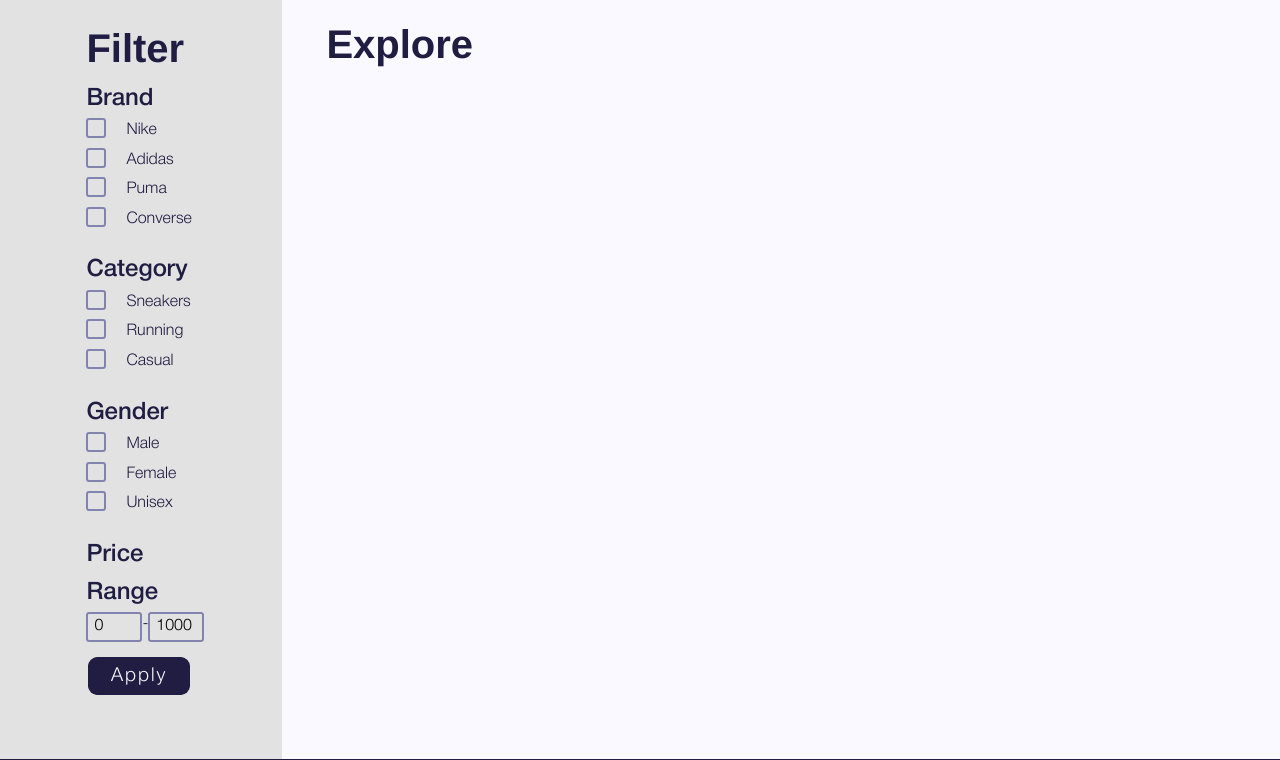
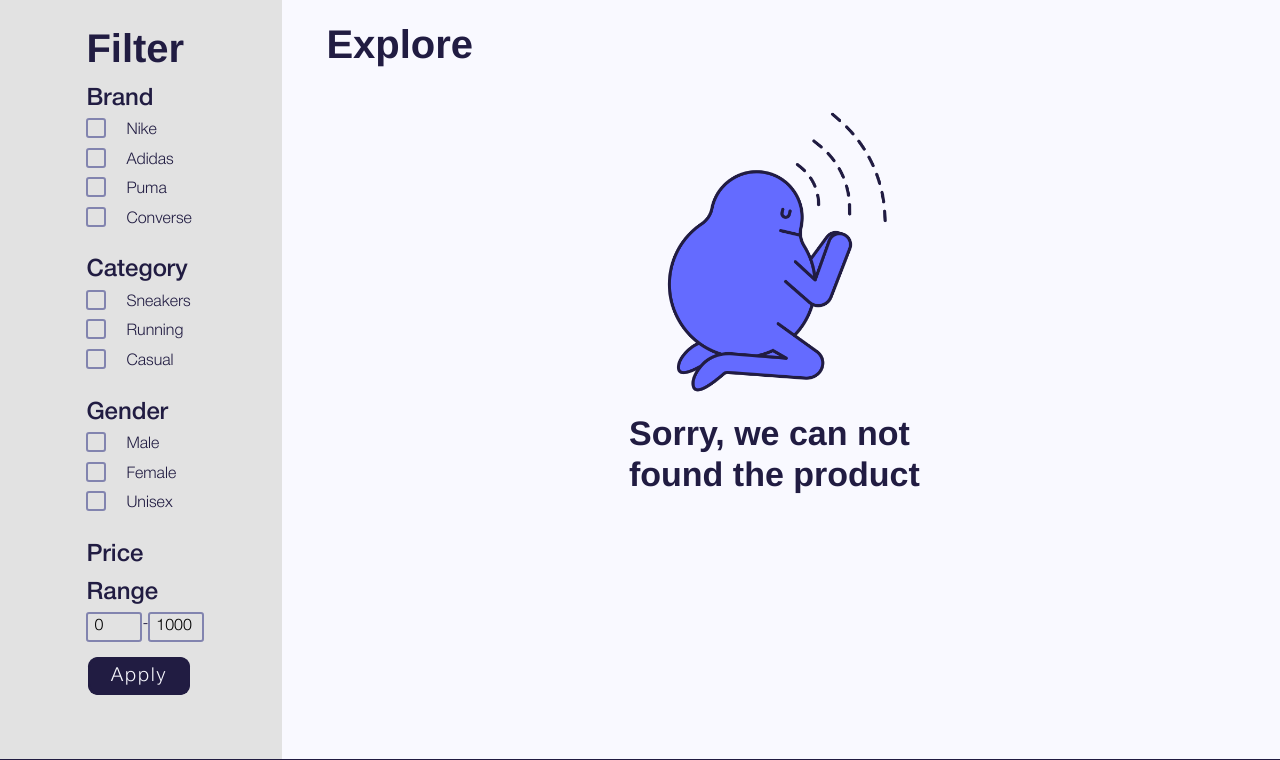
Before and after one commit to cyprus09/ie4717-project, a PHP site: page /catalog.php in a window 1280 px wide. Shown: the part 122-882 px from the top of the page. Run offline with PHP 8.4, Linux system fonts and the light colour scheme; data that the repository does not hold is empty; some web fonts are replaced.

Commit message:
added product not found message

```diff
--- /dev/null
+++ b/components/no-product.php
@@ -0,0 +1,4 @@
+<div class="no-product">
+    <img src="../assets/illustration/sorry.png">
+    <h2>Sorry, we can not <br> found the product</h2>
+</div>
--- a/pages/catalog.php
+++ b/pages/catalog.php
@@ -93,6 +93,7 @@ $products = $result->fetch_all(MYSQLI_ASSOC);
     <link rel="stylesheet" href="../styles/components/navbar.css" />
     <link rel="stylesheet" href="../styles/components/footer.css" />
     <link rel="stylesheet" href="../styles/components/product-card.css" />
+    <link rel="stylesheet" href="../styles/components/no-product.css" />
     <!-- Page CSS -->
     <link rel="stylesheet" href="../styles/pages/catalog.css" />
 </head>
@@ -148,9 +149,15 @@ $products = $result->fetch_all(MYSQLI_ASSOC);
             <h1>Explore</h1>
             <div class="product-grid">
                 <?php
-                foreach ($products as $product) {
-                    // Include product card with product data
-                    include "../components/product-card.php";
+                if (empty($products)) {
+                    echo '<div></div>';
+                    include "../components/no-product.php";
+                    echo '<div></div>';
+                } else {
+                    foreach ($products as $product) {
+                        // Include product card with product data
+                        include "../components/product-card.php";
+                    }
                 }
                 ?>
             </div>
--- /dev/null
+++ b/styles/components/no-product.css
@@ -0,0 +1,21 @@
+.no-product {
+    height: 50vh;
+    display: flex;
+    justify-content: center;
+    align-items: center;
+    flex-direction: column;
+}
+
+.no-product img{
+    width: 18em;
+    height: 18em;
+    margin-bottom: 1em;
+}
+
+.no-product h2{
+    font-family: var(--dela-gothic-one);
+    color: var(--dark-blue);
+    font-size: var(--fs-3);
+    font-weight: var(--fw-800);
+    line-height: 1.2;
+}
```
Also changed, not shown: assets/illustration/sorry.png (added), assets/illustration/thankyou.png (added).
